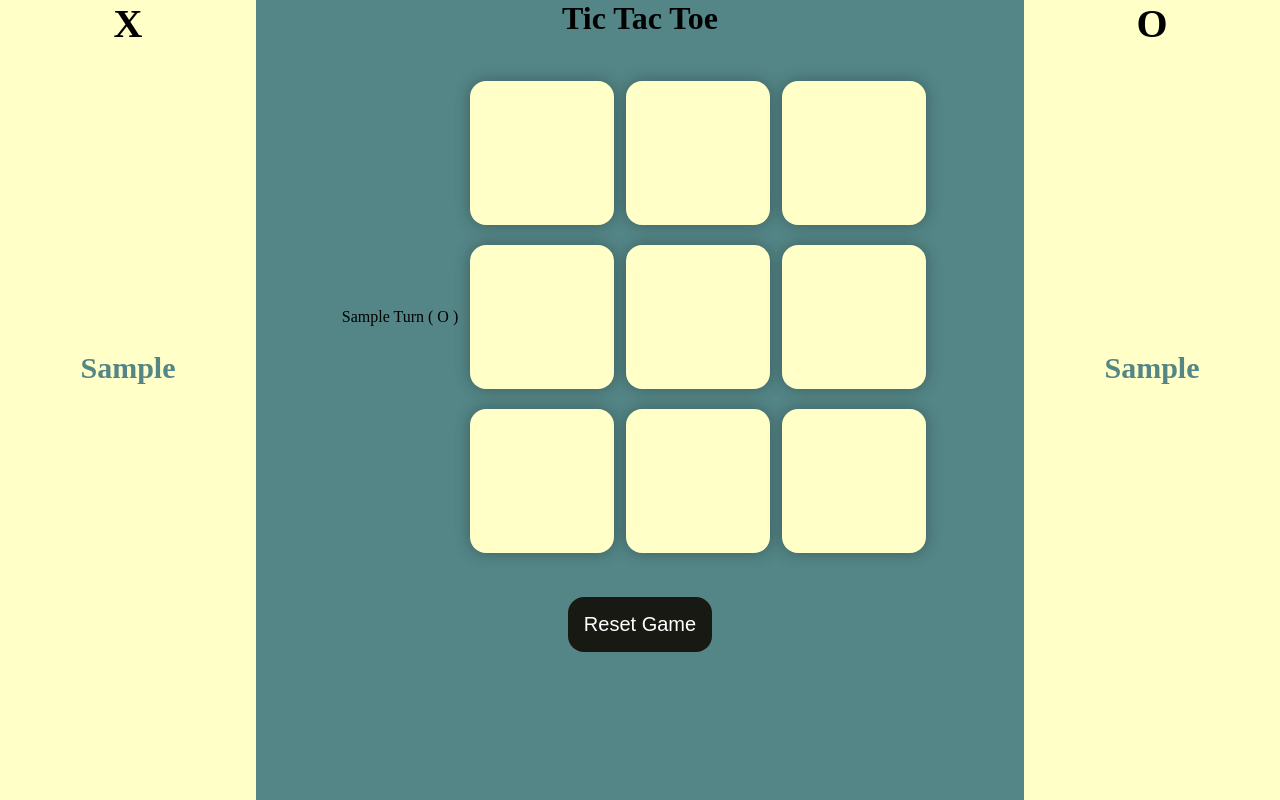
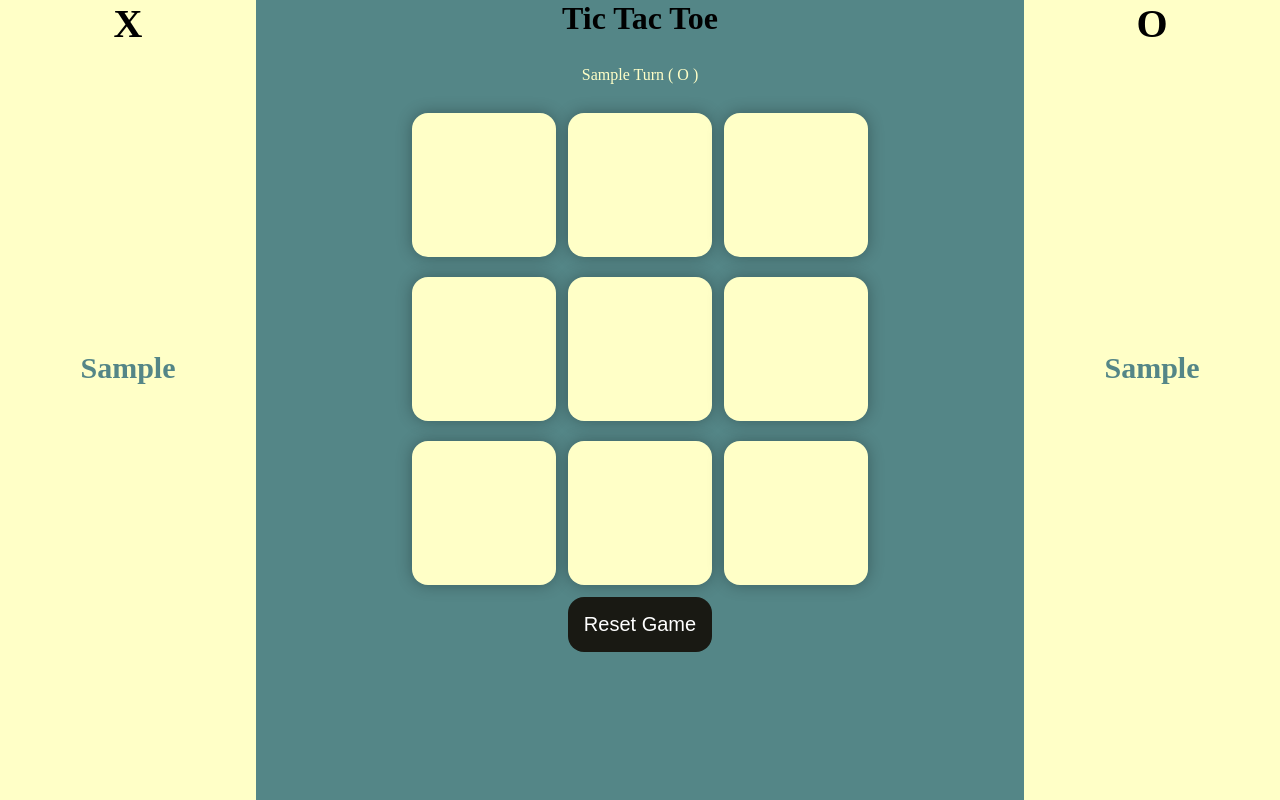
Before and after one commit to Sujal-Gupta-SG/Tictactoe, a plain HTML site: page index.html in a window 1280 px wide. Both pictures are taken after typing "Sample", "Sample" into the empty fields and a click on the button "Submit". Drawn offline with Linux system fonts and the light colour scheme.

Commit message:
Update style.css

```diff
--- a/style.css
+++ b/style.css
@@ -1,20 +1,22 @@
+/* Resetting default margin and padding for all elements */
 * {
   margin: 0;
   padding: 0;
 }
 
-.user>p {
+/* Styling for user section paragraphs */
+.user > p {
   margin-top: 50px;
   color: #F7FED8;
   font-size: 1.5rem;
 }
 
+/* Flex layout for the main content section */
 main {
   display: flex;
-
 }
 
-
+/* Styling for submit button */
 #userbtn {
   padding: 0.9rem;
   margin-top: 50px;
@@ -26,6 +28,7 @@ main {
   cursor: pointer;
 }
 
+/* Styles for left and right sections showing "X" and "O" */
 .left,
 .right {
   height: 100vh;
@@ -34,11 +37,10 @@ main {
   text-align: center;
   font-size: 40px;
   font-weight: bold;
-
 }
 
-#p1name,#p2name {
-
+/* Styles for player names */
+#p1name, #p2name {
   height: 10vh;
   display: flex;
   margin-top: 38vh;
@@ -47,34 +49,43 @@ main {
   justify-content: center;
 }
 
+/* Styles for displaying current player's turn */
+#turn {
+  margin-top: 20px;
+  color: #ffffc7;
+  height: max-content;
+  width: max-content;
+  text-align: center;
+}
 
-
+/* Styles for input elements */
 input {
   border-radius: 0.2rem;
-  -webkit-border-radius: 0.2rem;
-  -moz-border-radius: 0.2rem;
-  -ms-border-radius: 0.2rem;
-  -o-border-radius: 0.2rem;
   border: none;
   height: 1.5rem;
   cursor: text;
   background-color: #f0fac2;
 }
 
+/* Body styles */
 body {
   background-color: #548687;
   text-align: center;
 }
 
+/* Styles for the main game container */
 .container {
   height: 70vh;
   display: flex;
   width: 60vw;
   justify-content: center;
   align-items: center;
+  flex-direction: column;
 }
 
+/* Styles for the game grid */
 .game {
+  margin-top: 25px;
   height: 60vmin;
   width: 60vmin;
   display: flex;
@@ -84,6 +95,7 @@ body {
   gap: 1.5vmin;
 }
 
+/* Styles for individual boxes in the game grid */
 .box {
   height: 18vmin;
   width: 18vmin;
@@ -95,6 +107,7 @@ body {
   background-color: #ffffc7;
 }
 
+/* Styles for reset button */
 #reset-btn {
   padding: 1rem;
   font-size: 1.25rem;
@@ -104,6 +117,7 @@ body {
   border: none;
 }
 
+/* Styles for new game button */
 #new-btn {
   padding: 1rem;
   font-size: 1.25rem;
@@ -113,11 +127,13 @@ body {
   border: none;
 }
 
+/* Styles for winner/draw message */
 #msg {
   color: #ffffc7;
   font-size: 5vmin;
 }
 
+/* Styles for message container */
 .msg-container {
   height: 100vmin;
   display: flex;
@@ -127,6 +143,7 @@ body {
   gap: 4rem;
 }
 
+/* Hide class to initially hide elements */
 .hide {
   display: none;
 }
```
